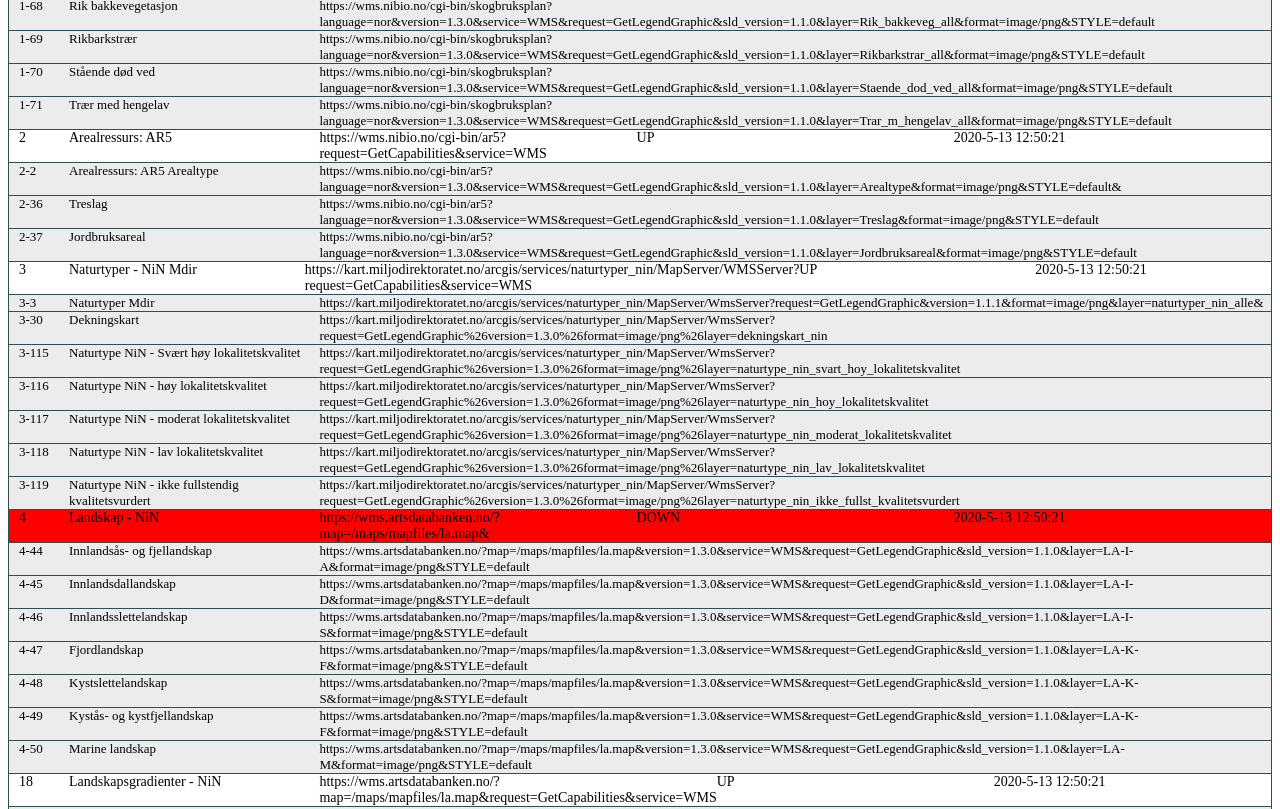
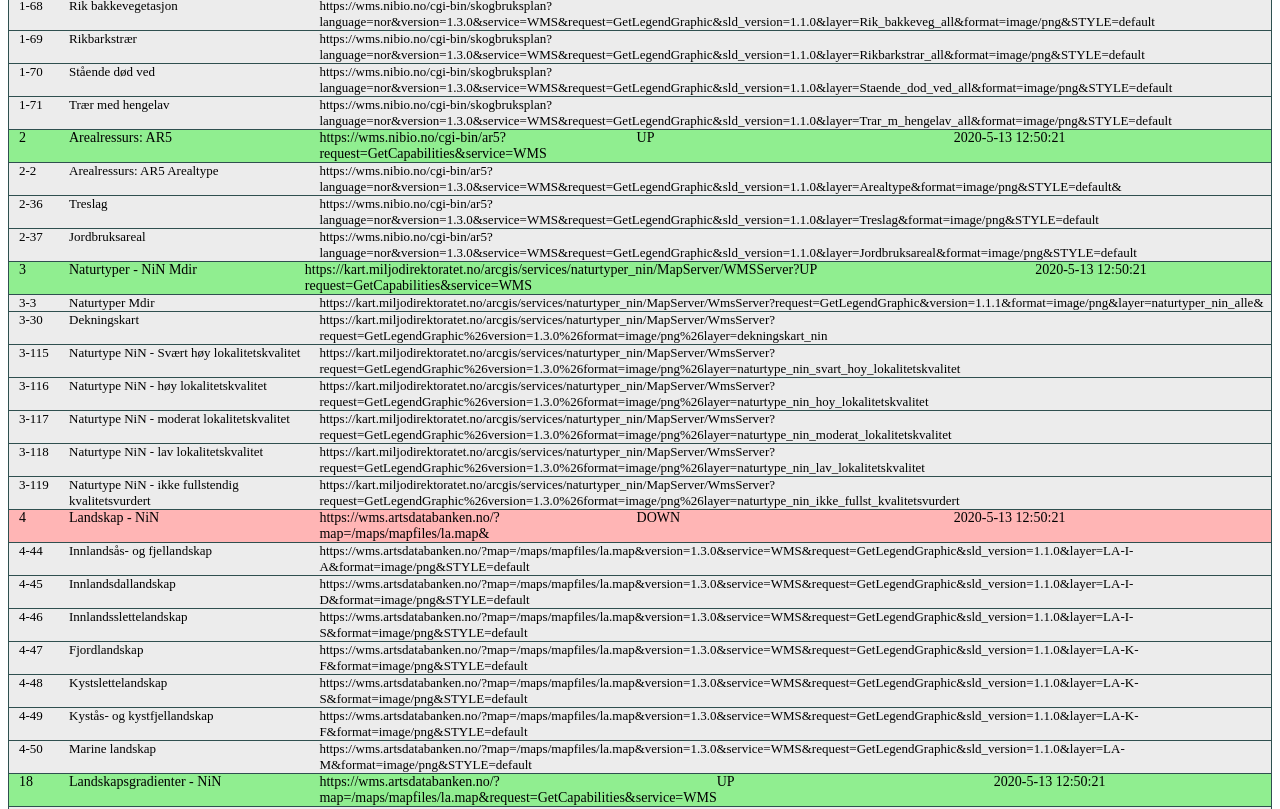
Before and after one commit to Artsdatabanken/responssjekk, a website: page index.html in a window 1280 px wide. Shown: the part 440-1249 px from the top of the page. Drawn offline with Linux system fonts and the light colour scheme.

Commit message:
Små endringer.

```diff
--- a/index.js
+++ b/index.js
@@ -7,7 +7,6 @@ let alle = {}
 let message = ''
 let timeStamp
 let feilkode
-let teller = 0
 
 function postMessageToSlack (message) {
   const data = {
--- a/styles.css
+++ b/styles.css
@@ -45,6 +45,12 @@
   font-size: 14;
 }
 
+.underlag[data-content="DOWN"],
 .hovedlag[data-content="DOWN"]{
-  background-color: red;
+  background-color:#FFB5B5;
 }
+
+.underlag[data-content="UP"],
+.hovedlag[data-content="UP"]{
+  background-color: lightgreen;
+}
```
